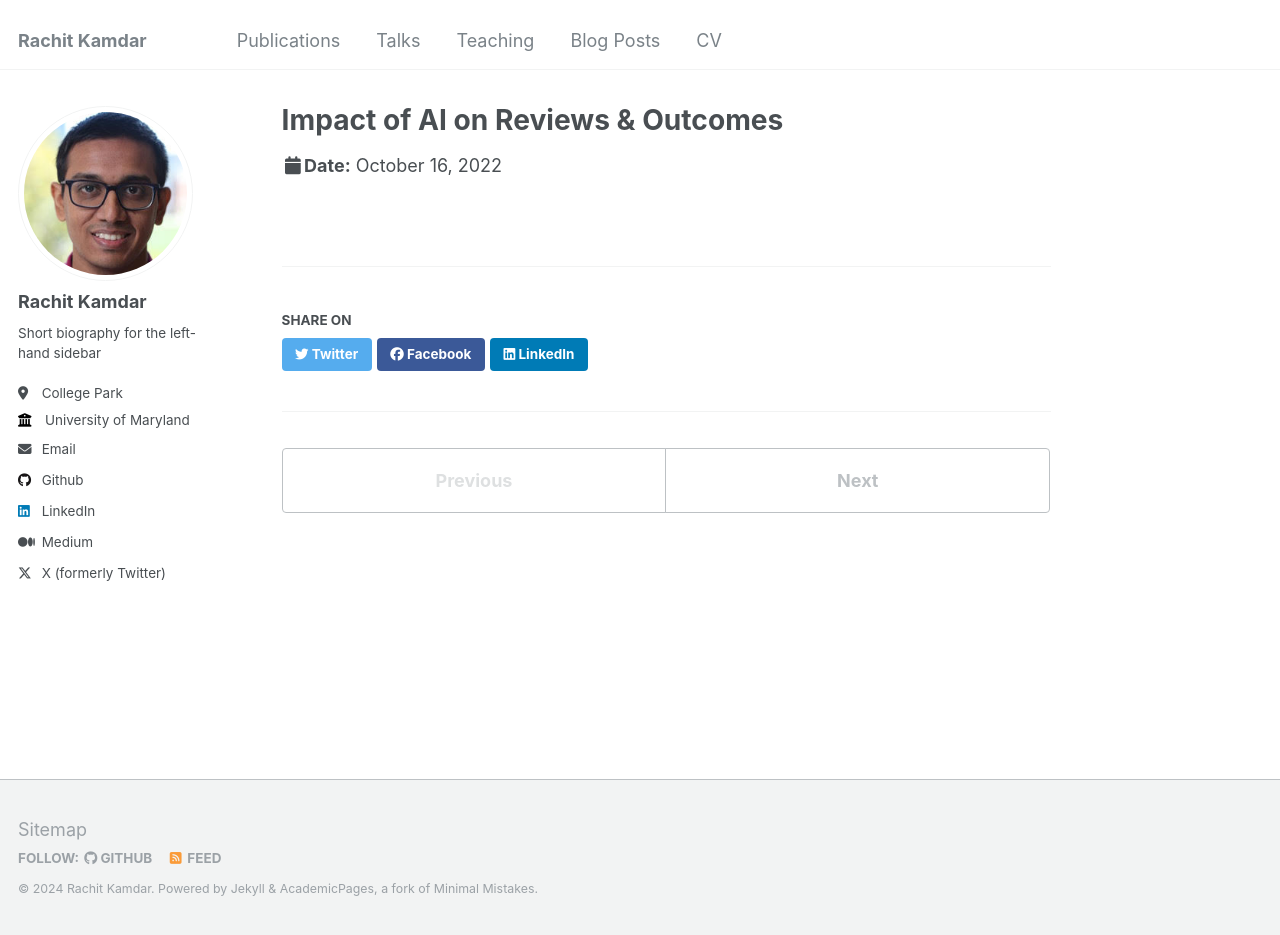
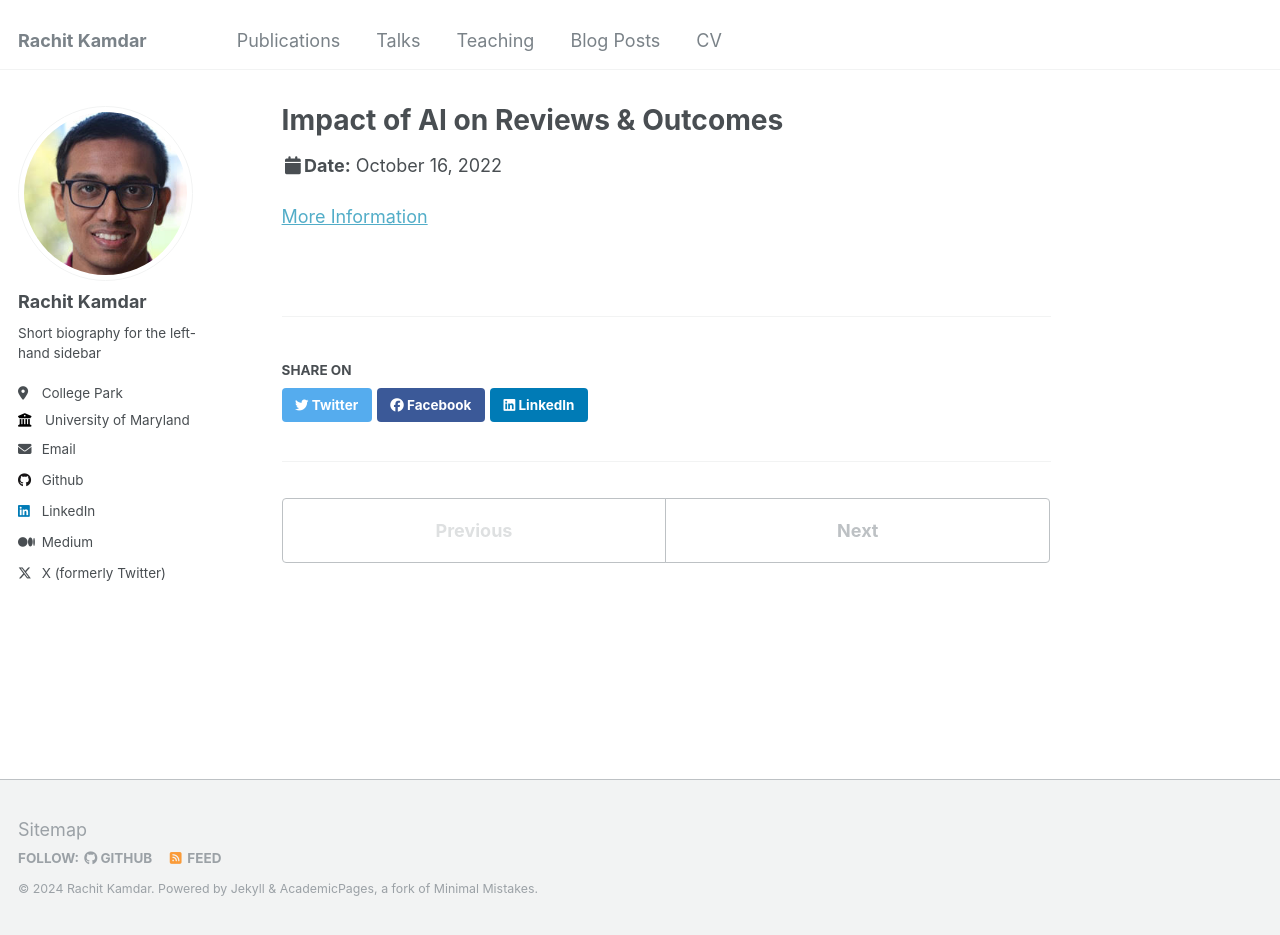
Before and after one commit to RachitKamdar/rachitkamdar.github.io, a Jekyll site: the page built from _talks/CIST-2022.md, in a window 1280 px wide and 935 px high. Built offline with Jekyll 4.4.1, drawn with Linux system fonts in a browser that asks for light colours.

Commit message:
Update CIST-2022.md

```diff
--- a/_talks/CIST-2022.md
+++ b/_talks/CIST-2022.md
@@ -7,3 +7,5 @@ venue: "Conference on Information System & Technology"
 date: 2022-10-16
 location: "Indianapolis, Indiana"
 ---
+
+<a href="https://sites.google.com/view/cist2022/">More Information</a>
```
